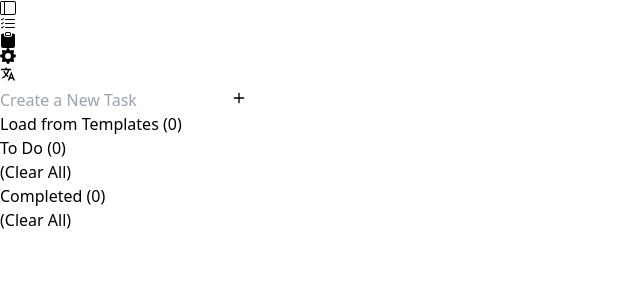
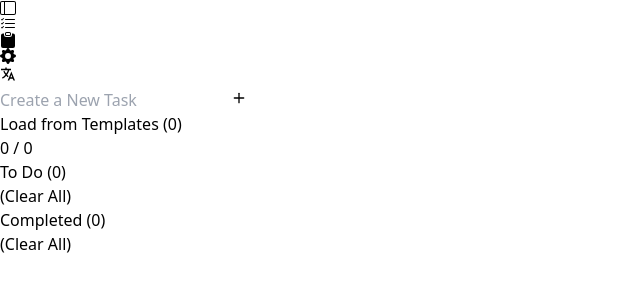
Before and after one commit to Tristan-Muggridge/template-todo, a React (Vite) app in the folder template-todo/: page /tasks in a window 1280 px wide. Shown: the top 300 px of the page, without its empty margins (0-640 px from the left). Built offline with nearby package versions, Linux system fonts and the light colour scheme.

Commit message:
Progress bar POC

```diff
--- a/template-todo/src/routes/tasks/components/UnorderedTasks.tsx
+++ b/template-todo/src/routes/tasks/components/UnorderedTasks.tsx
@@ -10,17 +10,17 @@ interface UnorderedTasksProps {
     showClearAll?: boolean;
 }
 
-export default ({tasks, taskList, label, showClearAll}:UnorderedTasksProps) => {
+export default ({tasks, taskList, label, showClearAll }:UnorderedTasksProps) => {
 
     const {language} = useLanguage();
 
     return (
         <div>
-            <div className="flex gap-2 w-full">
+            <div className="flex gap-2 w-full items-center justify-center">
                 <h2 className="text-2xl grow">{label} ({tasks.length})</h2>
                 <button
                     className={`
-                        self-end text-xs justify-self-end hover:text-rose-500 transition-all duration-200
+                        text-xs hover:text-rose-500 transition-all duration-200
                         ${showClearAll && tasks.length > 0 ? 'opacity-1000' : 'opacity-0'}
                     `}
                     onClick={() => taskList.clearCompleted()}
@@ -30,6 +30,7 @@ export default ({tasks, taskList, label, showClearAll}:UnorderedTasksProps) => {
 
                 </button>
             </div>
+
             <ul className={`p-4 gap-3 flex flex-col transition-all duration-200`}>
                 {
                     tasks.map( task => (
--- a/template-todo/src/routes/tasks/index.tsx
+++ b/template-todo/src/routes/tasks/index.tsx
@@ -22,6 +22,9 @@ export default () => {
         taskList.addTasks(tasksToAdd);
     }
 
+    const completeTasks = taskList.tasks.filter(task => task.completed);
+
+
     return (
         <div className='flex flex-col w-full p-4 gap-4'>
             <NewTaskForm {...{taskList}}/>
@@ -29,11 +32,22 @@ export default () => {
                 <span>{language.loadFromTemplates}</span>
                 <span className='text-sm text-neutral-500'> ({templateList.templates.filter(template => template.isEnabled).length}) </span>
             </button>
+
+            {/* Progress Bar */}
+            <div className="flex w-full flex-col gap-0.5">
+                <span className="self-end text-xs text-neutral-400"> {completeTasks.length} / {taskList.tasks.length} </span>
+                <div className="flex-grow h-2 bg-neutral-200 rounded-lg overflow-hidden">
+                    <div className={`h-full bg-emerald-500 transition-colors duration-200 delay-200`} style={{width: `${completeTasks.length/taskList.tasks.length*100}%`}}></div>
+                </div>
+            </div>
+
             <UnorderedTasks
                 label={language.toDo}
                 tasks={taskList.tasks.filter(task => !task.completed)}
                 taskList={taskList}
+                showClearAll
             />
+
             <UnorderedTasks
                 label={language.completed}
                 tasks={taskList.tasks.filter(task => task.completed)}
```
